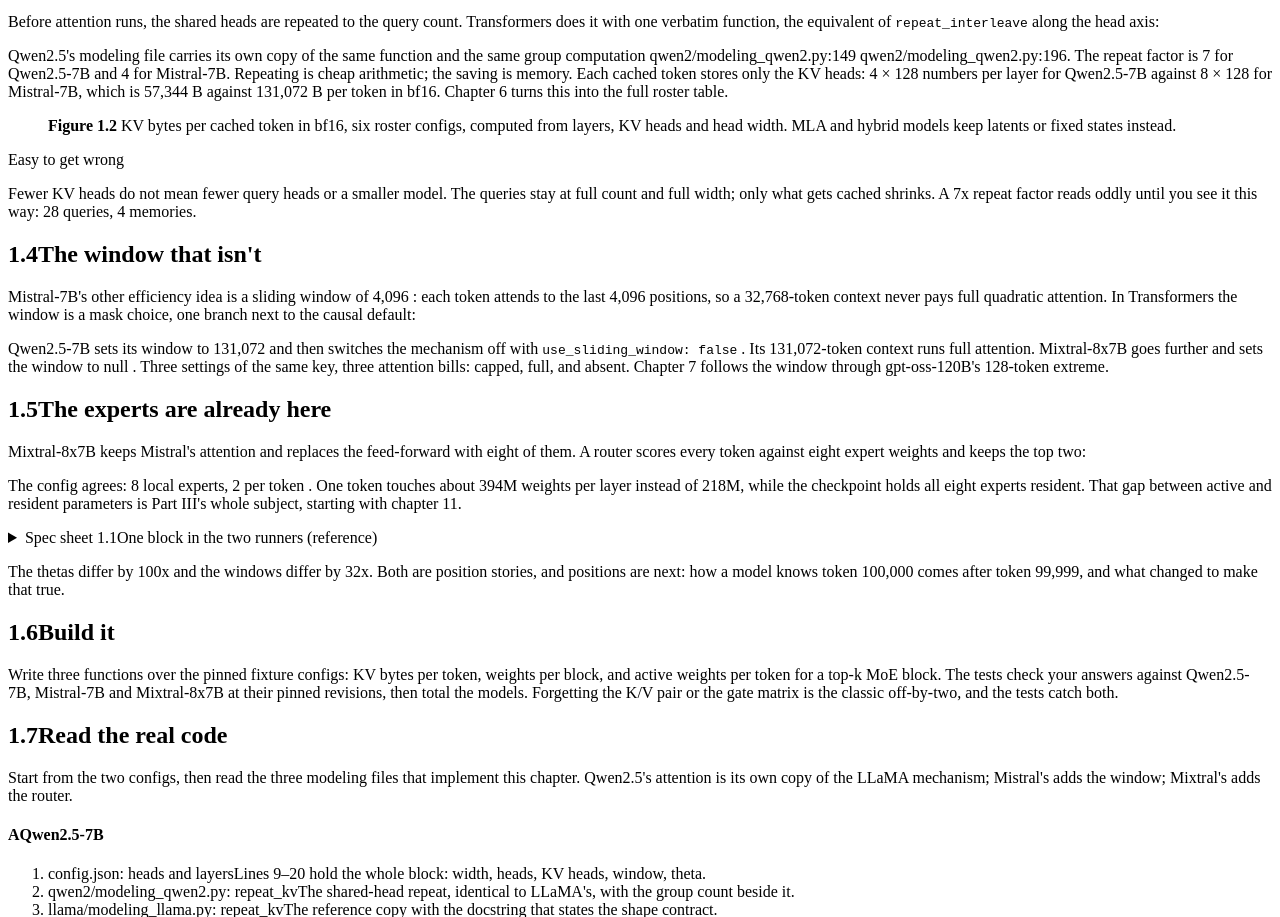
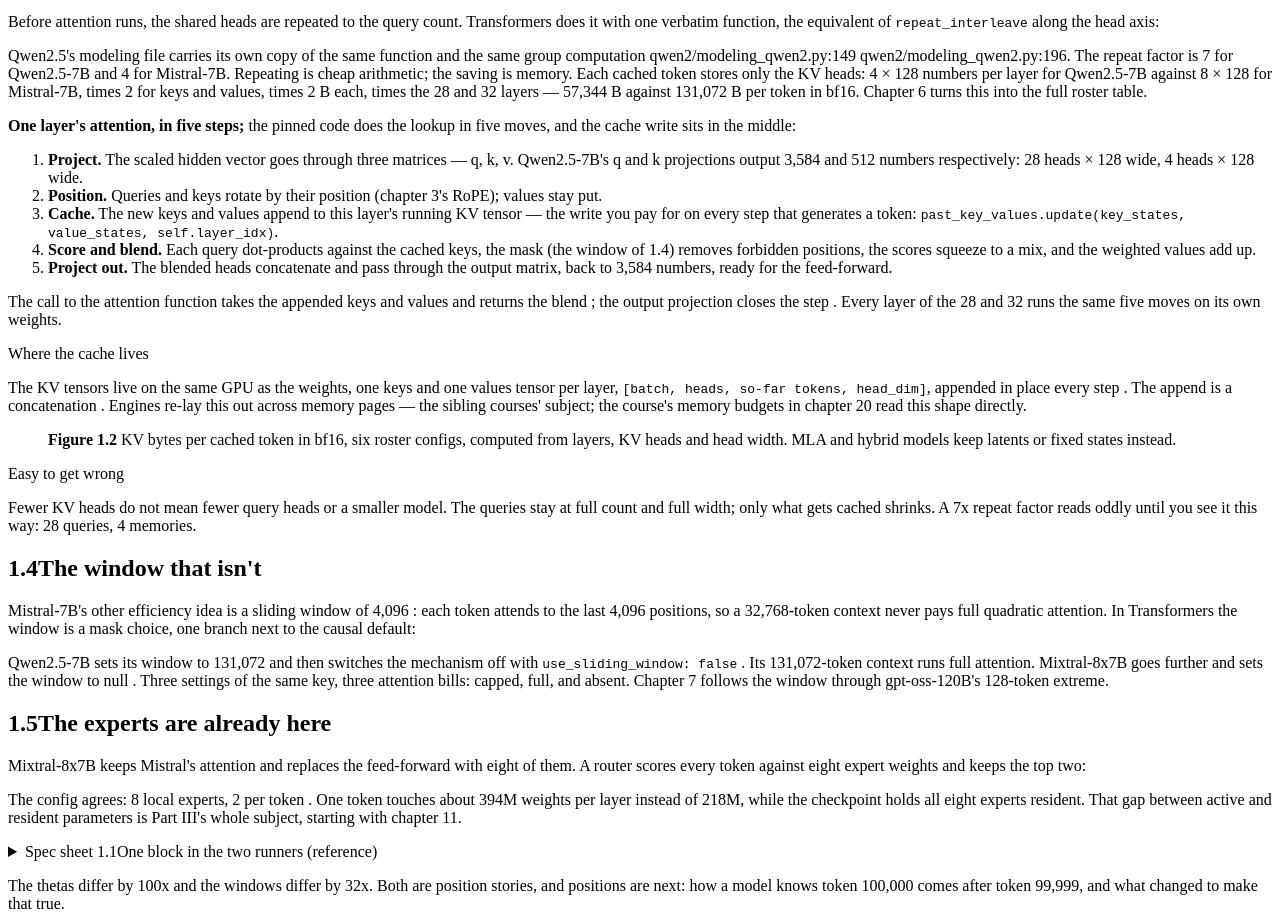
Before and after one commit to sanjeevrg89/model-engineering, a website: page src/chapters/01-one-block/index.html in a window 1280 px wide. Shown: the part 1171-2088 px from the top of the page. Drawn offline with Linux system fonts and the light colour scheme.

Commit message:
Chapter 1: the five-step attention walk, KV formula buildup, cache storage

```diff
--- a/src/chapters/01-one-block/index.html
+++ b/src/chapters/01-one-block/index.html
@@ -45,7 +45,23 @@
 
 <excerpt e="hf-transformers" p="src/transformers/models/llama/modeling_llama.py" l="187-196" hl="195" s="repeat_kv" title="Transformers: grouped-query attention repeats shared heads"></excerpt>
 
-<p>Qwen2.5's modeling file carries its own copy of the same function and the same group computation <ref e="hf-transformers" p="src/transformers/models/qwen2/modeling_qwen2.py" l="149" s="repeat_kv">qwen2/modeling_qwen2.py:149</ref> <ref e="hf-transformers" p="src/transformers/models/qwen2/modeling_qwen2.py" l="196" s="num_key_value_groups">qwen2/modeling_qwen2.py:196</ref>. The repeat factor is 7 for Qwen2.5-7B and 4 for Mistral-7B. Repeating is cheap arithmetic; the saving is memory. Each cached token stores only the KV heads: 4 × 128 numbers per layer for Qwen2.5-7B against 8 × 128 for Mistral-7B, which is 57,344 B against 131,072 B per token in bf16. Chapter 6 turns this into the full roster table.</p>
+<p>Qwen2.5's modeling file carries its own copy of the same function and the same group computation <ref e="hf-transformers" p="src/transformers/models/qwen2/modeling_qwen2.py" l="149" s="repeat_kv">qwen2/modeling_qwen2.py:149</ref> <ref e="hf-transformers" p="src/transformers/models/qwen2/modeling_qwen2.py" l="196" s="num_key_value_groups">qwen2/modeling_qwen2.py:196</ref>. The repeat factor is 7 for Qwen2.5-7B and 4 for Mistral-7B. Repeating is cheap arithmetic; the saving is memory. Each cached token stores only the KV heads: 4 × 128 numbers per layer for Qwen2.5-7B against 8 × 128 for Mistral-7B, times 2 for keys and values, times 2 B each, times the 28 and 32 layers — 57,344 B against 131,072 B per token in bf16. Chapter 6 turns this into the full roster table.</p>
+
+<p><b>One layer's attention, in five steps;</b> the pinned code does the lookup in five moves, and the cache write sits in the middle:</p>
+
+<ol>
+  <li><b>Project.</b> The scaled hidden vector goes through three matrices — q, k, v. Qwen2.5-7B's q and k projections output 3,584 and 512 numbers respectively: 28 heads × 128 wide, 4 heads × 128 wide.</li>
+  <li><b>Position.</b> Queries and keys rotate by their position (chapter 3's RoPE); values stay put.</li>
+  <li><b>Cache.</b> The new keys and values append to this layer's running KV tensor — the write you pay for on every step that generates a token: <code>past_key_values.update(key_states, value_states, self.layer_idx)</code>.</li>
+  <li><b>Score and blend.</b> Each query dot-products against the cached keys, the mask (the window of 1.4) removes forbidden positions, the scores squeeze to a mix, and the weighted values add up.</li>
+  <li><b>Project out.</b> The blended heads concatenate and pass through the output matrix, back to 3,584 numbers, ready for the feed-forward.</li>
+</ol>
+
+<excerpt e="hf-transformers" p="src/transformers/models/llama/modeling_llama.py" l="262-270" hl="262,263,264,267,270" s="past_key_values.update" title="LLaMA's one layer: project, position, append to the cache"></excerpt>
+
+<p>The call to the attention function takes the appended keys and values and returns the blend <ref e="hf-transformers" p="src/transformers/models/llama/modeling_llama.py" l="276" s="attention_interface"></ref>; the output projection closes the step <ref e="hf-transformers" p="src/transformers/models/llama/modeling_llama.py" l="288" s="o_proj"></ref>. Every layer of the 28 and 32 runs the same five moves on its own weights.</p>
+
+<aside class="side"><span class="label">Where the cache lives</span><p>The KV tensors live on the same GPU as the weights, one keys and one values tensor per layer, <code>[batch, heads, so-far tokens, head_dim]</code>, appended in place every step <ref e="hf-transformers" p="src/transformers/cache_utils.py" l="1231-1233" s="CacheLayer"></ref>. The append is a concatenation <ref e="hf-transformers" p="src/transformers/cache_utils.py" l="143" s="torch.cat"></ref>. Engines re-lay this out across memory pages — the sibling courses' subject; the course's memory budgets in chapter 20 read this shape directly.</p></aside>
 
 <figure id="fig-1-2"><figcaption><b>Figure 1.2</b> KV bytes per cached token in bf16, six roster configs, computed from layers, KV heads and head width. MLA and hybrid models keep latents or fixed states instead.</figcaption></figure>
 
```
Also changed, not shown: src/chapters/06-share-the-keys/index.html (+2 -0 lines).
